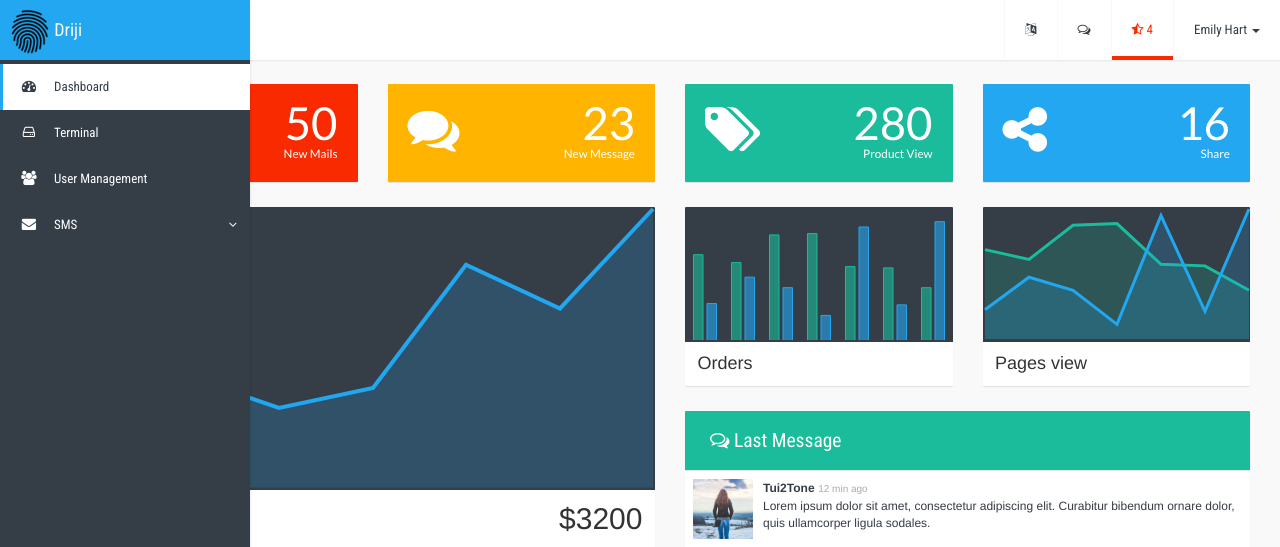
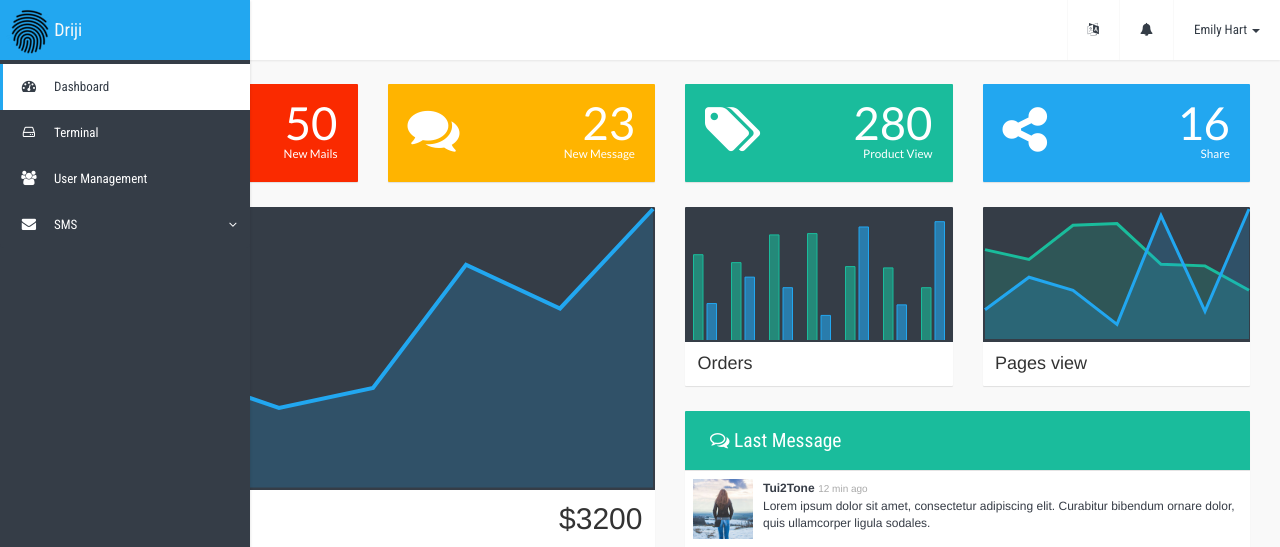
Before and after one commit to fananimi/driji, a Django app: page / in a window 1280 px wide. Shown: the top 547 px of the page. Run offline with Django 3.2, Linux system fonts and the light colour scheme; the visitor is signed in with stand-in values (Sample User, id 1); parts of the project's set-up code (start-up, migrations or seed data) failed here and were passed over; some libraries are stand-ins or nearby versions.

Commit message:
update top menu

```diff
--- a/driji/templates/base.html
+++ b/driji/templates/base.html
@@ -53,7 +53,7 @@
                 </ul>
               </li>
               <li class="dropdown">
-                <a href="#" class="dropdown-toggle" data-toggle="dropdown" role="button" aria-expanded="false"><i class="fa fa-comments-o"></i></a>
+                <a href="#" class="dropdown-toggle" data-toggle="dropdown" role="button" aria-expanded="false"><i class="fa fa-bell"></i></a>
                 <ul class="dropdown-menu animated fadeInDown">
                   <li class="title">
                     {% trans 'Notification' %} <span class="badge pull-right">0</span>
@@ -63,7 +63,7 @@
                   </li>
                 </ul>
               </li>
-              <li class="dropdown danger">
+              <!-- <li class="dropdown danger">
                 <a href="#" class="dropdown-toggle" data-toggle="dropdown" role="button" aria-expanded="false"><i class="fa fa-star-half-o"></i> 4</a>
                 <ul class="dropdown-menu danger  animated fadeInDown">
                   <li class="title">
@@ -94,7 +94,7 @@
                     </ul>
                   </li>
                 </ul>
-              </li>
+              </li> -->
               <li class="dropdown profile">
                 <a href="#" class="dropdown-toggle" data-toggle="dropdown" role="button" aria-expanded="false">Emily Hart <span class="caret"></span></a>
                 <ul class="dropdown-menu animated fadeInDown">
```
